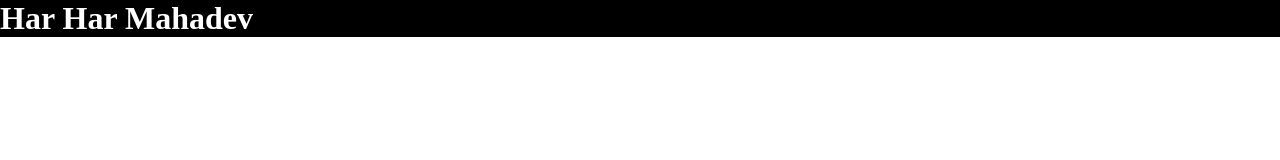
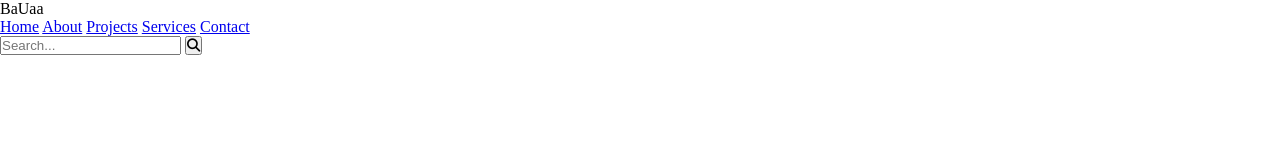
Before and after one commit to MahatoAmaR2/Animated-Navigation-Bar-, a plain HTML site: page NAVBAR/index.html in a window 1280 px wide. Drawn offline with Linux system fonts and the light colour scheme.

Commit message:
add nav content in html file

```diff
--- a/NAVBAR/index.html
+++ b/NAVBAR/index.html
@@ -4,10 +4,29 @@
     <meta charset="UTF-8">
     <meta name="viewport" content="width=device-width, initial-scale=1.0">
     <title>Animated Navigation Bar </title>
+    <link href="https://fonts.googleapis.com/css2?family=Inter:wght@400;700&display=swap" rel="stylesheet">
+      <link rel="stylesheet" href="https://cdnjs.cloudflare.com/ajax/libs/font-awesome/6.5.0/css/all.min.css" />
+
     <link rel="stylesheet" href="./style.css">
 </head>
 <body>
-    <h1>Har Har Mahadev</h1>
+    <header class="navbar">
+    <div class="logo">BaUaa</div>
+    <nav class="nav-links" id="navLinks">
+      <a href="#">Home</a>
+      <a href="#">About</a>
+      <a href="#">Projects</a>
+      <a href="#">Services</a>
+      <a href="#">Contact</a>
+
+      <div class="search-wrapper" id="searchWrapper">
+        <input type="text" placeholder="Search..." id="searchInput" />
+        <button id="searchToggle">
+          <i class="fas fa-search"></i>
+        </button>
+      </div>
+    </nav>
+
     <script src="./script.js"></script>
 </body>
 </html>
```
